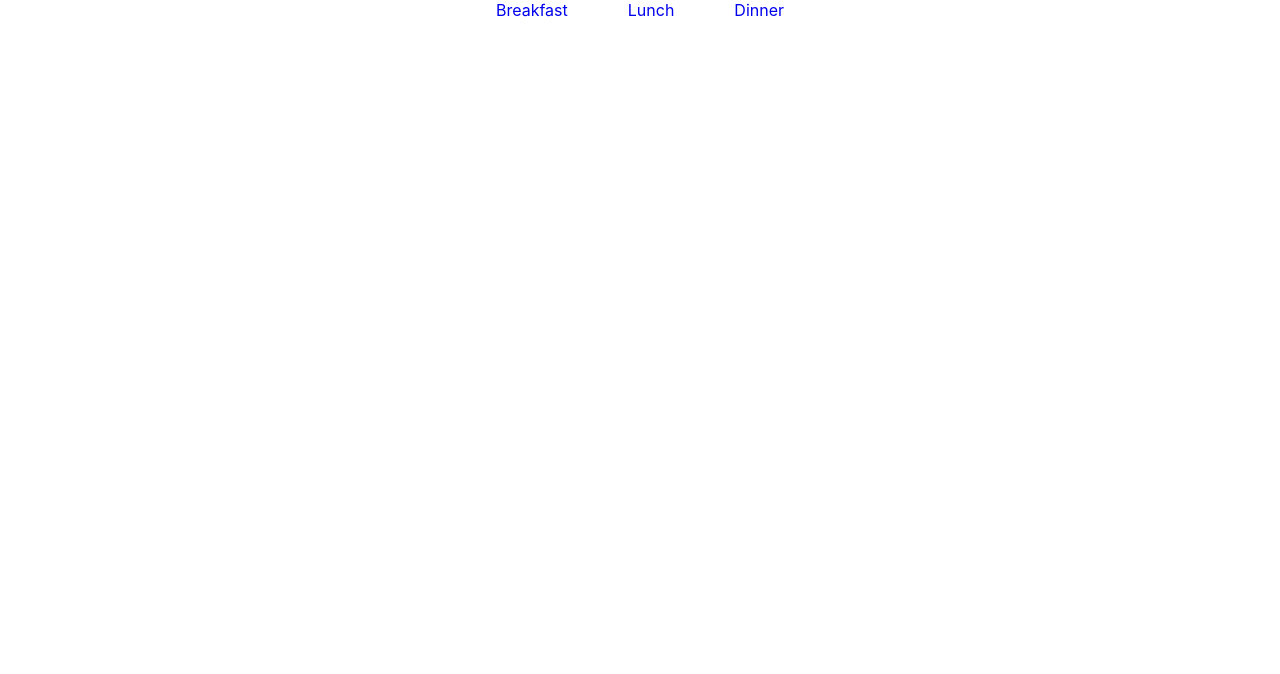
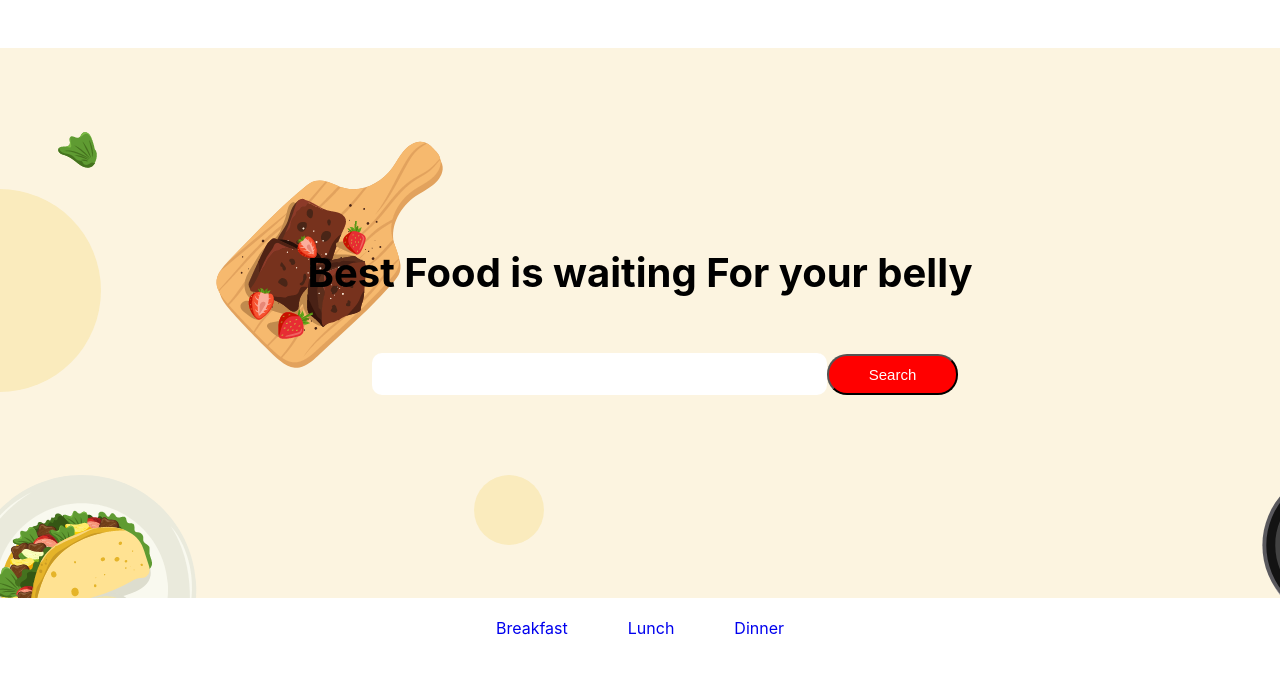
Before and after one commit to Shipu8644/Hot-Onion-Restaurant, a React (Create React App) app: page / in a window 1280 px wide. Shown: the top 674 px of the page. Built offline with nearby package versions, Linux system fonts and the light colour scheme.

Commit message:
header half done

```diff
--- a/src/App.js
+++ b/src/App.js
@@ -12,6 +12,7 @@ import FoodHeader from './pages/Home/FoodHeader/FoodHeader';
 import Home from './pages/Home/Home/Home';
 import LaunchAll from './pages/Home/LaunchAll/LaunchAll';
 import NotFound from './pages/NotFound/NotFound';
+import Header from './pages/Shared/Header/Header';
 
 
 
@@ -21,7 +22,8 @@ function App() {
     <div className="App">
 
       <BrowserRouter>
-        <FoodHeader> </FoodHeader>
+        <Header></Header>
+        <FoodHeader></FoodHeader>
         <Switch>
           <Route exact path='/'>
             <Home></Home>
@@ -29,7 +31,6 @@ function App() {
           <Route path='/home'>
             <Home></Home>
           </Route>
-
           <Route exact path='/breakfast-items'>
             <BreakfastAll></BreakfastAll>
           </Route>
@@ -39,7 +40,6 @@ function App() {
           <Route exact path='/dinner-items'>
             <DinnerAll></DinnerAll>
           </Route>
-
           <Route path='/breakfast-detail/:id'>
             <BreakFastDetail></BreakFastDetail>
           </Route>
--- /dev/null
+++ b/src/pages/Shared/Header/Header.css
@@ -0,0 +1,25 @@
+.header{
+    height: 500px;
+    text-align: center;
+    background-image: url('../../../images/bannerbackground.png')  ;
+    margin-bottom: 20px;
+    width: 100%;
+    height: 550px;
+}
+.header-title{
+   font-size: 40px;
+   margin-top: 1.2em;
+   padding-top: 200px;
+}
+.input{
+    font-size: 35px;
+    border-radius: 10px;
+    border: none;
+
+}
+.search{
+    display: flex;
+    justify-content: center;
+    align-items: center;
+    padding-left: 200px;
+}
--- a/src/pages/Shared/Header/Header.js
+++ b/src/pages/Shared/Header/Header.js
@@ -1,8 +1,15 @@
 import React from 'react';
-
+import './Header.css'
 const Header = () => {
     return (
-        <div>
+        <div className='header'>
+            <h1 className="header-title">Best Food is waiting For your belly</h1>
+            <div className='search'>
+                <input className="input" type="text" />
+                <button style={{ marginBottom: '30px' }} className='btn-regular'>Search</button>
+            </div>
+
+
 
         </div>
     );
```
Also changed, not shown: src/images/bannerbackground.png, src/images/bannerbackground1.png (added).
